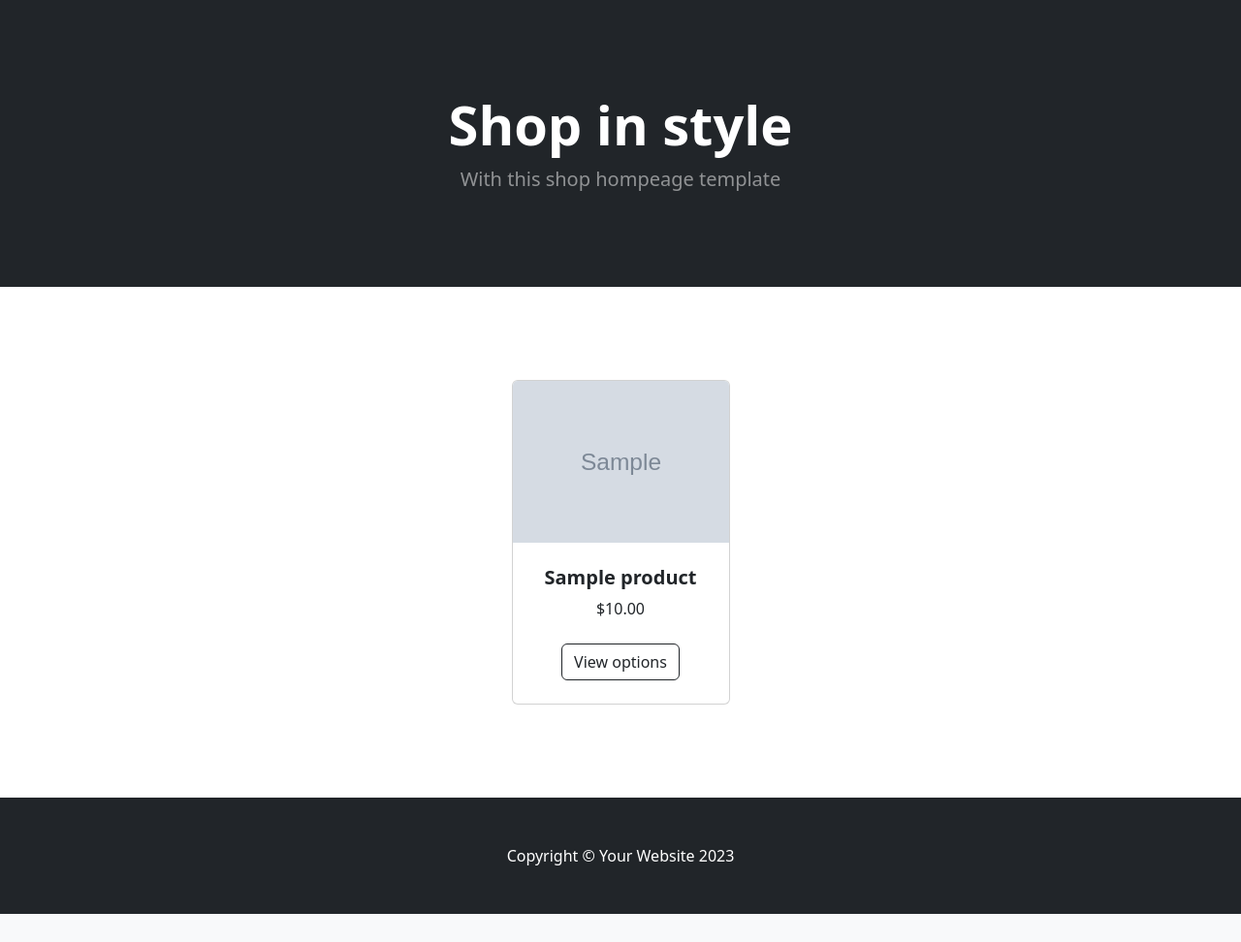
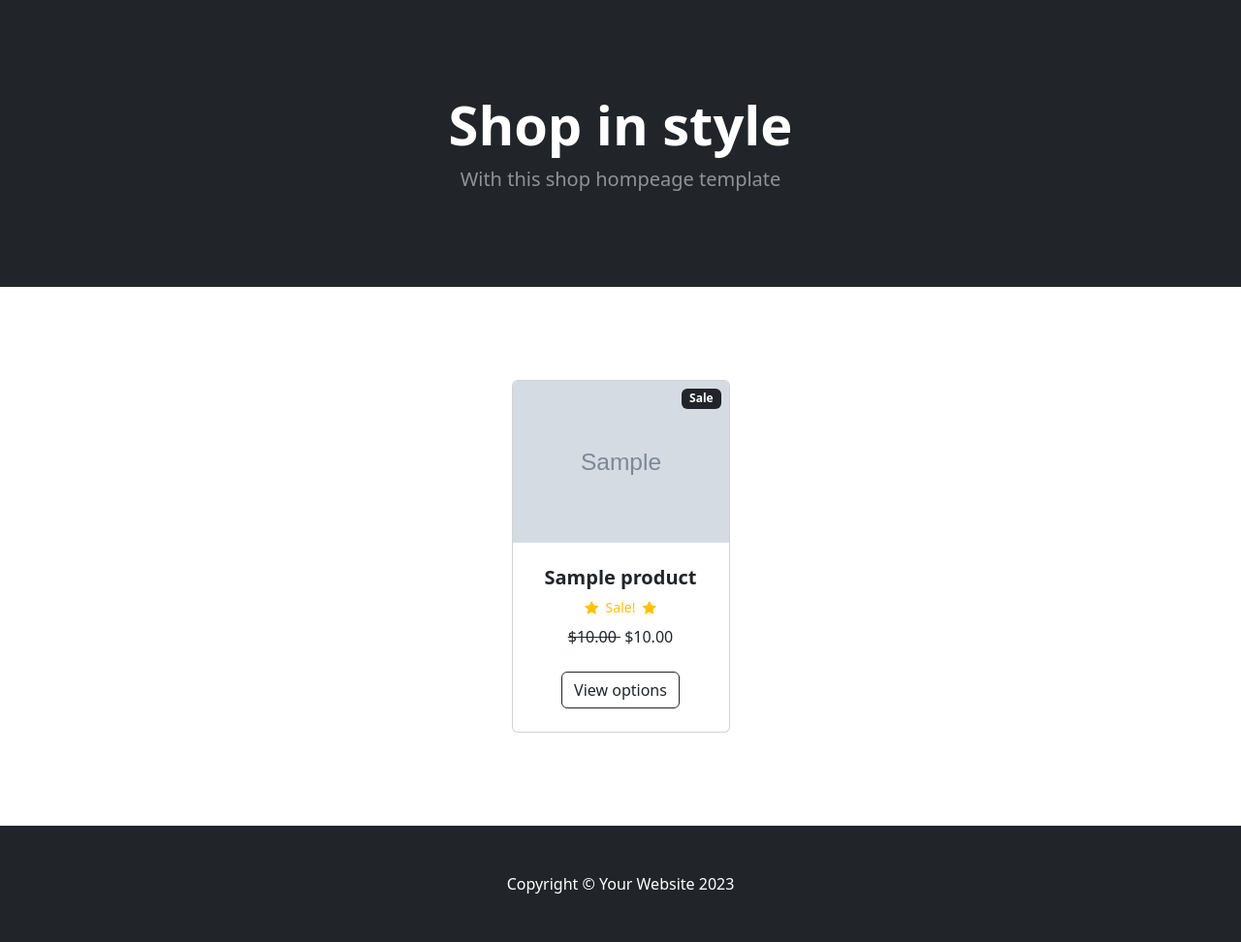
Before and after one commit to Bastion428/ecom, a Django app: template store/templates/home.html in a window 1280 px wide. Shown: the part 57-1029 px from the top of the page at 97% size. Before the commit the page ends 1000 px from the top, so only its background shows below. Run offline with Django 5.2, Linux system fonts and the light colour scheme; the template is opened without the code that fills it: values that come from a table or form of the project are taken from there, others are empty; tables that the repository leaves empty hold one stand-in row (values such as "Sample post"); grey boxes marked "Sample" are stand-in pictures; some libraries are stand-ins or nearby versions.

Commit message:
Added code to signify a product being on sale

```diff
--- a/store/models.py
+++ b/store/models.py
@@ -30,6 +30,10 @@ class Product(models.Model):
     description = models.CharField(max_length=250, default='', blank=True, null=True)
     image = models.ImageField(upload_to='uploads/product/')
 
+    # Sale info
+    is_sale = models.BooleanField(default=False)
+    sale_price = models.DecimalField(default=0, decimal_places=2, max_digits=6)
+
     def __str__(self):
         return self.name
 
--- a/store/templates/home.html
+++ b/store/templates/home.html
@@ -60,6 +60,39 @@
                 <div class="row gx-4 gx-lg-5 row-cols-2 row-cols-md-3 row-cols-xl-4 justify-content-center">
 
                     {% for product in products %}
+                        {% if product.is_sale %}
+                        <div class="col mb-5">
+                            <div class="card h-100">
+                                <!--Sale badge-->
+                                <div class="badge bg-dark text-white position-absolute" style="top: 0.5rem; right: 0.5rem">
+                                    Sale
+                                </div>
+                                <!-- Product image-->
+                                <img class="card-img-top" src="{{ product.image.url }}" alt="..." />
+                                <!-- Product details-->
+                                <div class="card-body p-4">
+                                    <div class="text-center">
+                                        <!-- Product name-->
+                                        <h5 class="fw-bolder">{{ product.name }}</h5>
+                                        <!--Sale-->
+                                        <div class="d-flex justify-content-center small text-warning mb-2">
+                                            <div class="bi-star-fill"></div>
+                                            &nbsp;&nbsp;Sale!&nbsp;&nbsp;
+                                            <div class="bi-star-fill"></div>
+                                        </div>
+                                        <!-- Product price-->
+                                         <s> ${{ product.price }} </s>
+                                         &nbsp;${{ product.sale_price }}
+                                    </div>
+                                </div>
+                                <!-- Product actions-->
+                                <div class="card-footer p-4 pt-0 border-top-0 bg-transparent">
+                                    <div class="text-center"><a class="btn btn-outline-dark mt-auto" href="#">View options</a></div>
+                                </div>
+                            </div>
+                        </div>
+
+                        {% else %}
                         <div class="col mb-5">
                             <div class="card h-100">
                                 <!-- Product image-->
@@ -79,7 +112,9 @@
                                 </div>
                             </div>
                         </div>
+                    {% endif %}
                     {% endfor %}
+
                 </div>
             </div>
         </section>
```
Also changed, not shown: store/migrations/0002_alter_category_options_product_is_sale_and_more.py (added), store/templates/base.html (added). Lines whose indentation alone changed are shown as unchanged.
